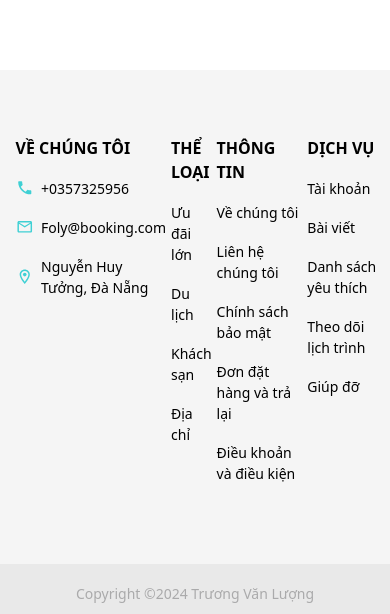
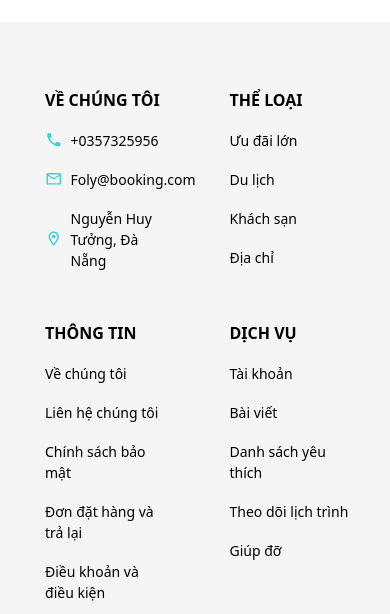
Before and after one commit to doantotnghiep-booking24/client, a React (Vite) app: page /edit-profile/setting in a window 390 px wide. Shown: the part 546-1160 px from the top of the page. Built offline with nearby package versions, Linux system fonts and the light colour scheme; no server answers.

Commit message:
up responsive footer

```diff
--- a/src/components/user/chat/chat1.jsx
+++ b/src/components/user/chat/chat1.jsx
@@ -1,7 +1,7 @@
 import { useState, useEffect, useRef } from 'react';
 import { Box, Divider, Typography, TextField, IconButton, Avatar } from '@mui/material';
 import SendIcon from '@mui/icons-material/Send';
-import ChatIcon from '@mui/icons-material/Chat';
+import { FaFacebookMessenger } from "react-icons/fa";
 import CloseIcon from '@mui/icons-material/Close';
 import { Tooltip } from '@mui/material';
 import { useDispatch, useSelector } from 'react-redux';
@@ -19,6 +19,17 @@ const Chat = () => {
   const [isChatBoxOpen, setIsChatBoxOpen] = useState(false);
   const [notice, setNotice] = useState('');
   const [screenWidth, setScreenWidth] = useState(window.innerWidth);
+  const [unreadMessages, setUnreadMessages] = useState(0);
+  useEffect(() => {
+    socket.on('receiveMessage', (message) => {
+      dispatch(receiveMessage(message));  // Dispatch vào Redux để cập nhật state
+      setUnreadMessages((prev) => prev + 1); // Tăng số lượng tin nhắn chưa đọc
+    });
+
+    return () => {
+      socket.off('receiveMessage');
+    };
+  }, [dispatch]);
 
   useEffect(() => {
     const handleResize = () => {
@@ -95,6 +106,7 @@ const Chat = () => {
   useEffect(() => {
 
     socket.on('showFirstMessageNotice', (data) => {
+
       setNotice(data.message);
       localStorage.setItem('notice', data.message); // Lưu thông báo vào localStorage
     });
@@ -102,9 +114,9 @@ const Chat = () => {
     socket.on('receiveMessage', (message) => {
       callMessages()
       dispatch(receiveMessage(message));  // Dispatch vào Redux để cập nhật state
-      if (message.role === 'Admin') {
-        setNotice('');  // Ẩn thông báo sau khi admin trả lời
-      }
+      // if (message.role === 'Admin') {
+      //   setNotice('');  // Ẩn thông báo sau khi admin trả lời
+      // }
     });
 
     return () => {
@@ -154,8 +166,36 @@ const Chat = () => {
     },
   }}
 >
-        {isChatBoxOpen ? <CloseIcon sx={{ fontSize: 28 }} /> : <ChatIcon sx={{ fontSize: 28 }} />}
+  {isChatBoxOpen ? (
+    <CloseIcon sx={{ fontSize: 30 }} />
+  ) : (
+    <>
+      <FaFacebookMessenger  style={{ fontSize: '30px' }} />
+      {unreadMessages > 0 && (
+        <Box
+          sx={{
+            position: 'absolute',
+            top: -5,
+            right: -5,
+            backgroundColor: 'red',
+            color: 'white',
+            width: '20px',
+
+            height: '20px',
+            borderRadius: '50%',
+            display: 'flex',
+            justifyContent: 'center',
+            alignItems: 'center',
+            fontSize: '12px',
+          }}
+        >
+          {unreadMessages}
+        </Box>
+      )}
+    </>
+  )}
 </IconButton>
+
 
 
       {/* Giao diện ChatBox */}
--- a/src/components/user/layouts/footer/footer.module.scss
+++ b/src/components/user/layouts/footer/footer.module.scss
@@ -1,6 +1,6 @@
 .footer {
   width: 100%;
-  background-color: #F5F5F5;
+  background-color: #f5f5f5;
   color: #000;
 }
 .footer-home {
@@ -50,9 +50,17 @@
 
 @media (max-width: 468px) {
   .footer-home {
-    margin-top: 160px;
+    margin-top: 112px;
+    display: flex;
+    flex-wrap: wrap;
+    justify-content: space-around;
   }
   .footer-list {
     padding-left: 5px;
+    width: 34%;
+  }
+
+  .footer-link {
+    width: 90%;
   }
 }
```
Lines whose indentation alone changed are shown as unchanged.
